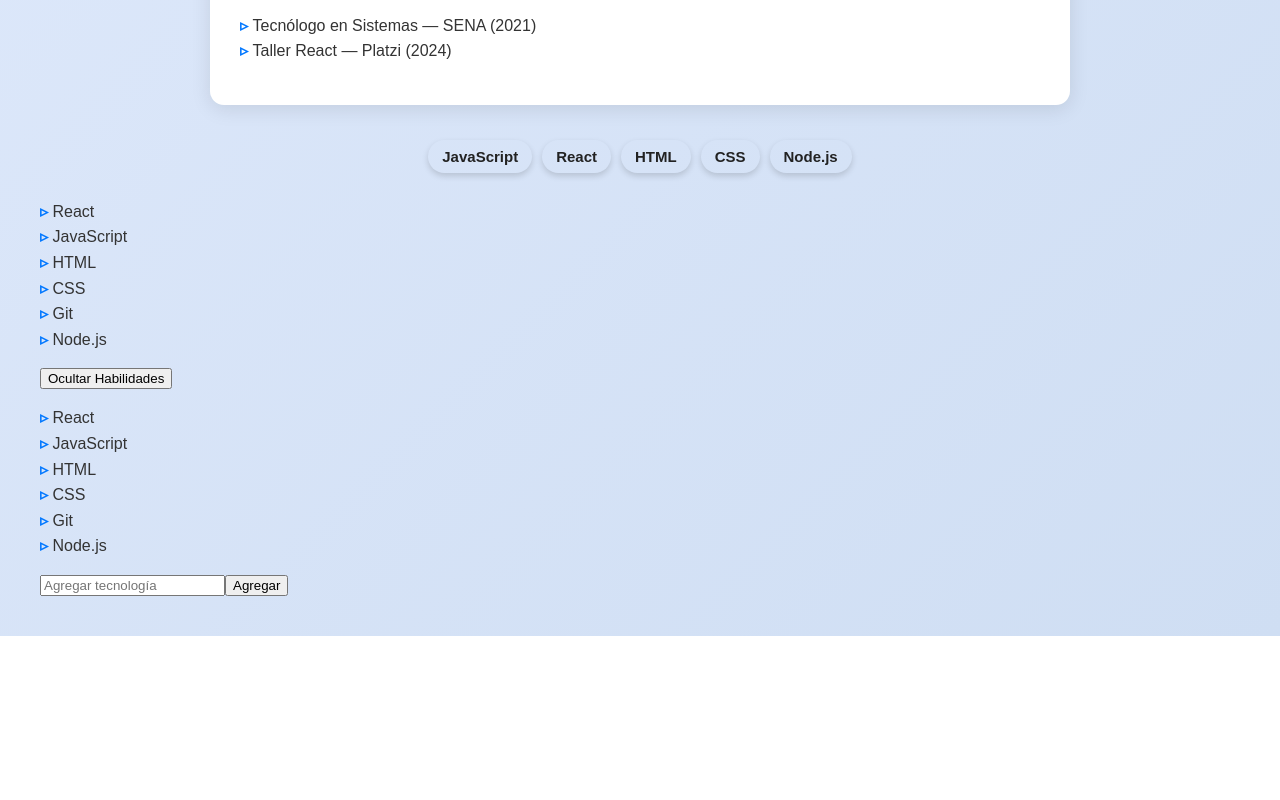
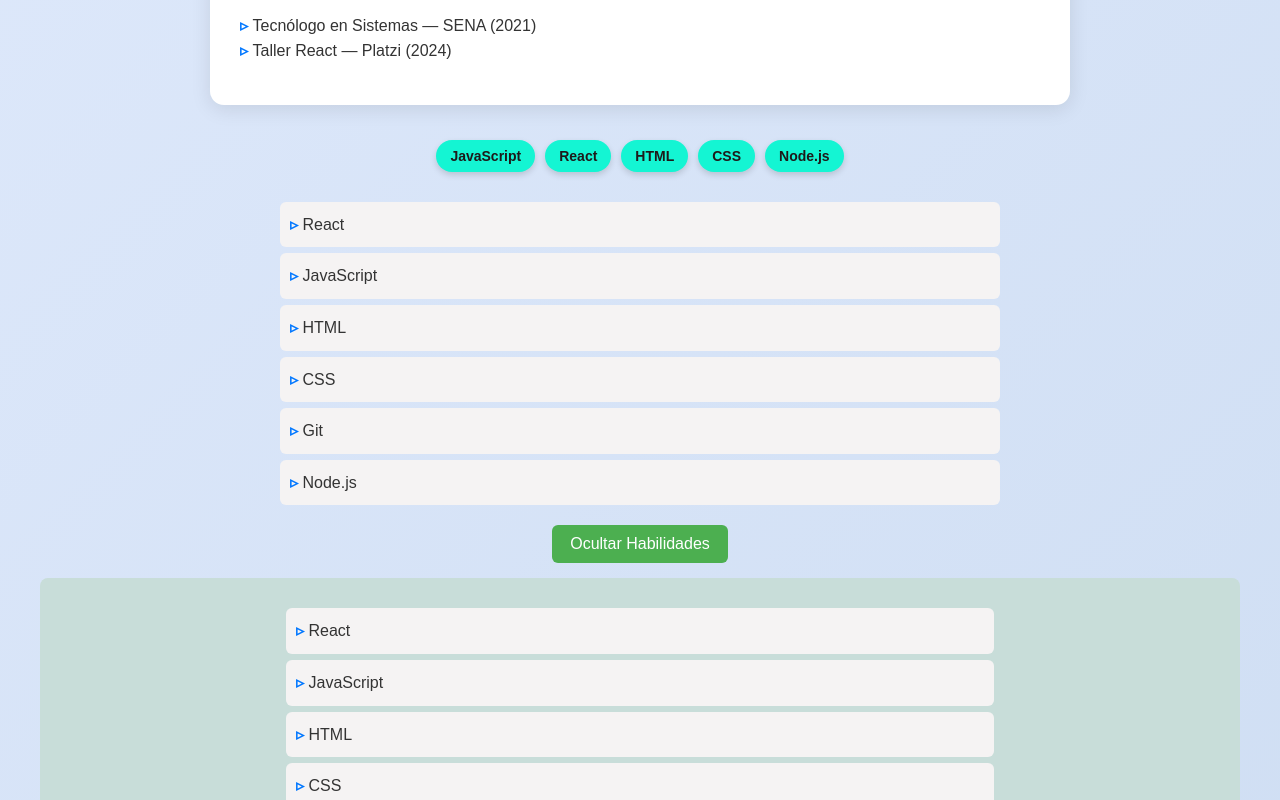
Before and after one commit to AndresBetancurCastaneda/mi-cv-react, a React (Vite) app: page / in a window 1280 px wide. Shown: the part 740-1540 px from the top of the page. Before the commit the page ends 1376 px from the top, so only its background shows below. Built offline with nearby package versions, Linux system fonts and the light colour scheme.

Commit message:
feat: style actualizado

```diff
--- a/src/styles.css
+++ b/src/styles.css
@@ -241,3 +241,113 @@ header li {
   transform: scale(1.05);
   box-shadow: 0 4px 10px rgba(0, 0, 0, 0.2);
 }
+
+/* Formulario de agregar tecnología */
+.form-tec {
+    margin: 20px auto;
+    display: flex;
+    gap: 10px;
+    justify-content: center;
+}
+
+.input-tec {
+    padding: 10px;
+    border: 1px solid #b1adad;
+    border-radius: 6px;
+    width: 220px;
+    font-size: 15px;
+}
+
+.btn-tec {
+    background-color: #007bff;
+    color: white;
+    border: none;
+    padding: 10px 18px;
+    border-radius: 6px;
+    cursor: pointer;
+    transition: 0.3s ease;
+}
+
+.btn-tec:hover {
+    background-color: #005ec4;
+}
+
+/* Lista de habilidades */
+.habilidades-list {
+    list-style: none;
+    padding: 0;
+    margin: 20px auto;
+    width: 60%;
+    text-align: left;
+}
+
+/* Item de habilidad */
+.habilidad-item {
+    background: #f5f3f3;
+    margin: 6px 0;
+    padding: 10px;
+    border-radius: 6px;
+    font-size: 16px;
+    transition: 0.3s ease;
+}
+
+/* Animación al pasar el mouse */
+.habilidad-item:hover {
+    background: #d4d4d4;
+}
+
+/* Contenedor del toggle */
+.toggle-container {
+    margin: 20px 0;
+    text-align: center;
+}
+
+/* Botón Toggle */
+.toggle-btn {
+    background-color: #4caf50;
+    color: white;
+    border: none;
+    padding: 10px 18px;
+    border-radius: 6px;
+    cursor: pointer;
+    transition: 0.3s ease;
+    font-size: 16px;
+}
+
+.toggle-btn:hover {
+    background-color: #45a049;
+}
+
+/* Área donde aparece la lista */
+.toggle-content {
+    margin-top: 15px;
+    padding: 10px;
+    background: #c8ddd9;
+    border-radius: 8px;
+}
+/* Contenedor del stack de tecnologías */
+.stack-container {
+    display: flex;
+    flex-wrap: wrap;
+    gap: 10px;
+    margin: 20px auto;
+    max-width: 600px;
+    justify-content: center;
+}
+
+/* Cada tecnología */
+.stack-item {
+    background: #14f5d3;
+    color: rgb(30, 26, 26);
+    padding: 8px 14px;
+    border-radius: 20px;
+    font-size: 14px;
+    font-weight: bold;
+    transition: 0.3s ease;
+}
+
+/* Hover bonito */
+.stack-item:hover {
+    background: #dcebdd;
+    cursor: pointer;
+}
```
